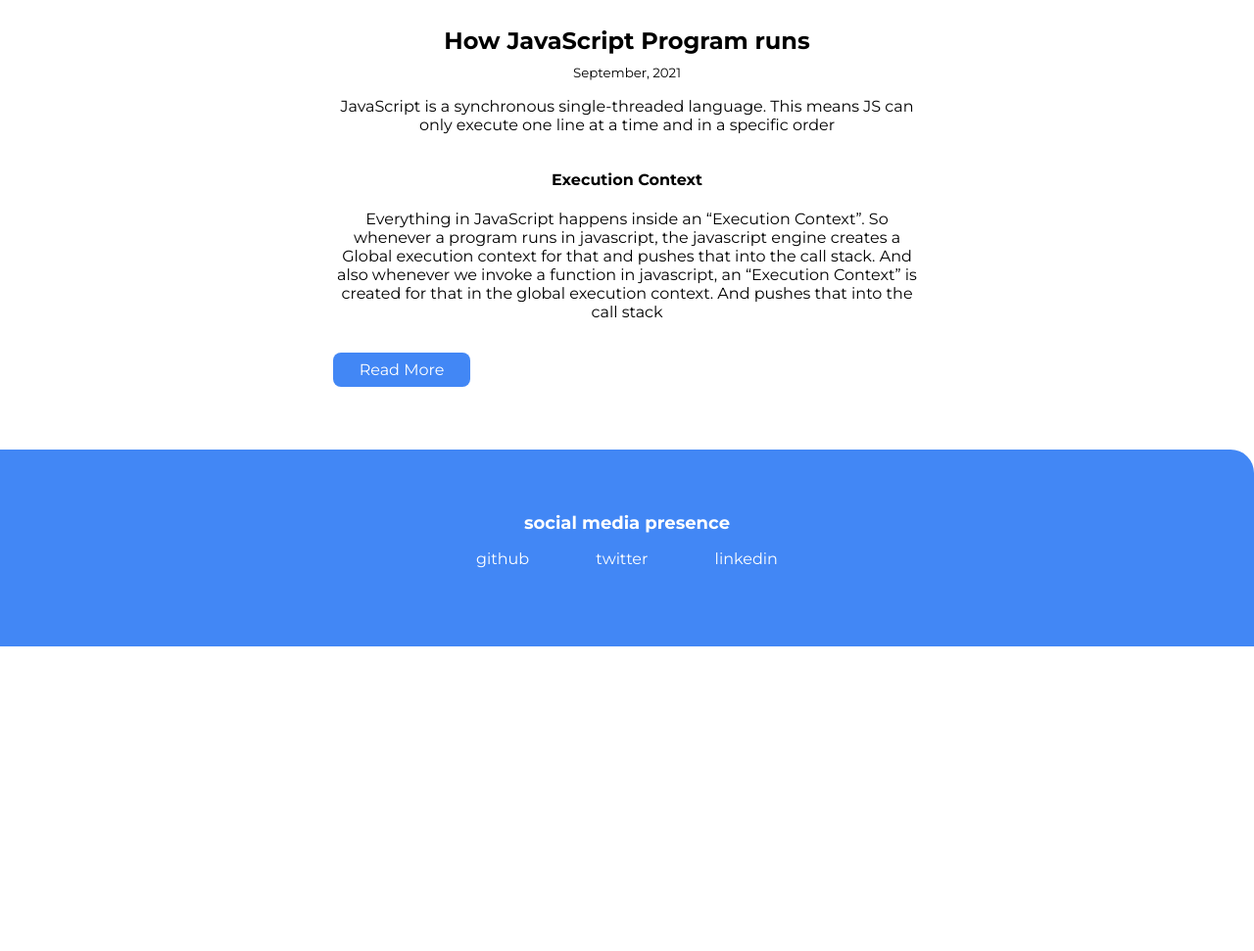
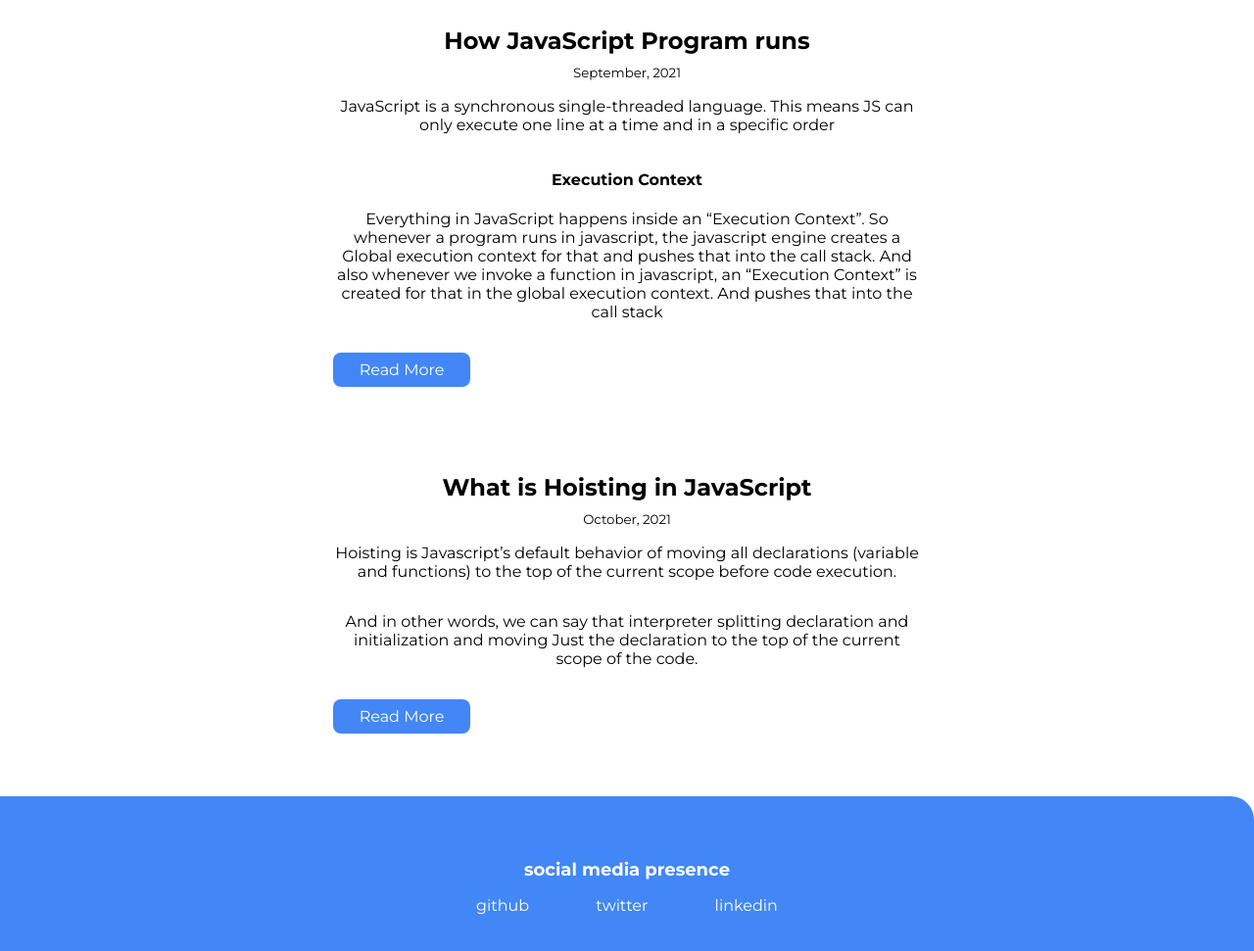
Before and after one commit to Jitendra-Dewat/Jitendra-Dewat-Portfolio, a plain HTML site: page blogs.html in a window 1280 px wide. Shown: the part 341-1312 px from the top of the page at 98% size. Before the commit the page ends 1001 px from the top, so only its background shows below. Drawn offline with Linux system fonts and the light colour scheme.

Commit message:
Update blogs.html

```diff
--- a/blogs.html
+++ b/blogs.html
@@ -45,6 +45,19 @@
 
         </li>
 
+        <li>
+            <article class="showcase-list container container-center ">
+                <h1>What is Hoisting in JavaScript</h1>
+            <small>October, 2021</small>
+            <p>Hoisting is Javascript’s default behavior of moving all declarations (variable and functions) to the top of the current scope before code execution.</p>
+
+            <p>And in other words, we can say that interpreter splitting declaration and initialization and moving Just the declaration to the top of the current scope of the code.</p>
+
+            <a target="blank" class="link link-primary" href="https://medium.com/@algorithmgeekx/what-is-hoisting-in-javascript-3562664fc0f8">Read More</a>
+            </article>
+
+        </li>
+
 
 
     </ul>
```
